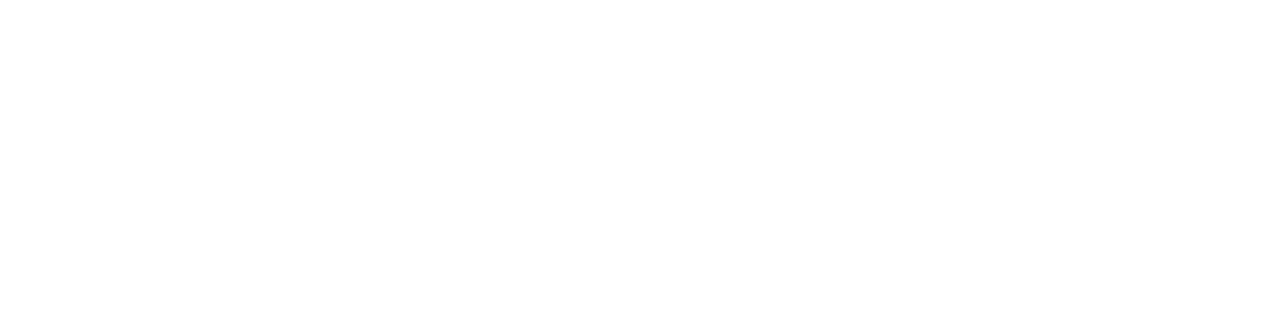
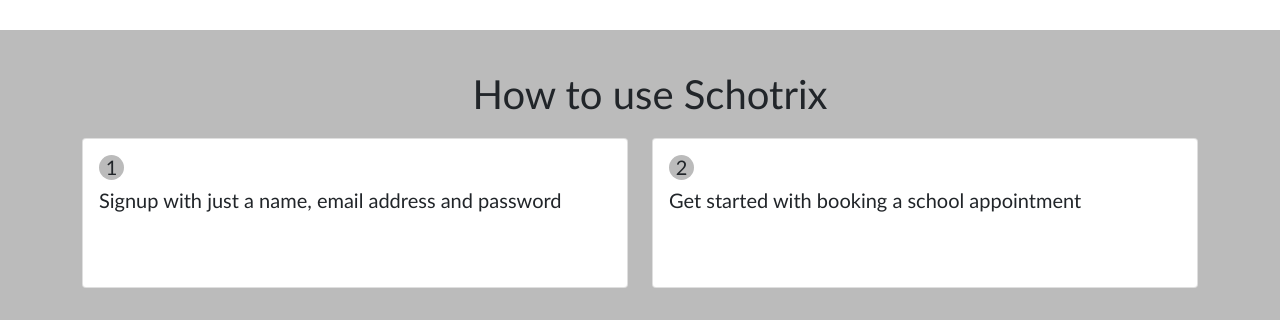
Before and after one commit to JOANITA-51/booking, a React (Create React App) app in the folder booking/: page / in a window 1280 px wide. Shown: the part 2477-2797 px from the top of the page. Before the commit the page ends 2495 px from the top, so only its background shows below. Built offline with nearby package versions, Linux system fonts and the light colour scheme.

Commit message:
steps section

```diff
--- a/booking/src/components/Features.css
+++ b/booking/src/components/Features.css
@@ -12,6 +12,7 @@
 h1 {
     text-align: center;
     font-family: 'Trebuchet MS', 'Lucida Sans Unicode', 'Lucida Grande', 'Lucida Sans', Arial, sans-serif;
+    margin-left: 20px;
 }
 
 .features {
--- /dev/null
+++ b/booking/src/components/Steps.css
@@ -0,0 +1,22 @@
+.card{
+    margin-bottom: 40px;
+    height: 150px;
+
+}
+.dot{
+    height: 25px;
+    width: 25px;
+    background-color: #bbb;
+    border-radius: 50%;
+    text-align: center;
+}
+
+.cards{
+    background: #bbb;
+    padding: 40px;
+    font-family: 'Trebuchet MS', 'Lucida Sans Unicode', 'Lucida Grande', 'Lucida Sans', Arial, sans-serif;
+}
+h1{
+    margin-bottom: 20px;
+    font-family: 'Trebuchet MS', 'Lucida Sans Unicode', 'Lucida Grande', 'Lucida Sans', Arial, sans-serif;
+}
--- /dev/null
+++ b/booking/src/components/Steps.js
@@ -0,0 +1,60 @@
+import React from 'react'
+import {Row, Col, Card, Container} from 'react-bootstrap'
+import './Steps.css'
+
+function Steps() {
+    return (
+        <div className='cards'>
+            <h1>How to use Schotrix</h1>
+            <Container>
+                <Row>
+                    <Col>
+                    <Card>
+                        <Card.Body>
+                            <h5 className='dot'>1</h5>
+                            <Card.Title> Signup with just a name, email address and password</Card.Title>
+
+                        </Card.Body>
+                    </Card>
+                    </Col>
+
+                    <Col>
+                    <Card>
+                        <Card.Body>
+                            <h5 className='dot'>2</h5>
+                            <Card.Title>  Get started with booking a school appointment</Card.Title>
+
+
+                        </Card.Body>
+                    </Card>
+                    </Col>
+                </Row>
+
+                <Row>
+                    <Col>
+                    <Card>
+                        <Card.Body>
+                            <h5 className='dot'>3</h5>
+                            <Card.Title>  Fill in the booking details i.e appropriate time and school</Card.Title>
+
+                        </Card.Body>
+                    </Card>
+                    </Col>
+
+                    <Col>
+                    <Card>
+                        <Card.Body>
+                            <h5 className='dot'>4</h5>
+                            <Card.Title>Confirm your booking information and set a reminder</Card.Title>
+
+                        </Card.Body>
+                    </Card>
+                    </Col>
+                </Row>
+            </Container>
+
+        </div>
+    )
+}
+
+export default Steps
--- a/booking/src/components/pages/Home.js
+++ b/booking/src/components/pages/Home.js
@@ -1,12 +1,14 @@
 import React from 'react'
 import Features from '../Features'
 import Hero from '../Hero'
+import Steps from '../Steps'
 
 function Home() {
     return (
         <div>
           <Hero/>
           <Features/>
+          <Steps/>
         </div>
     )
 }
```
